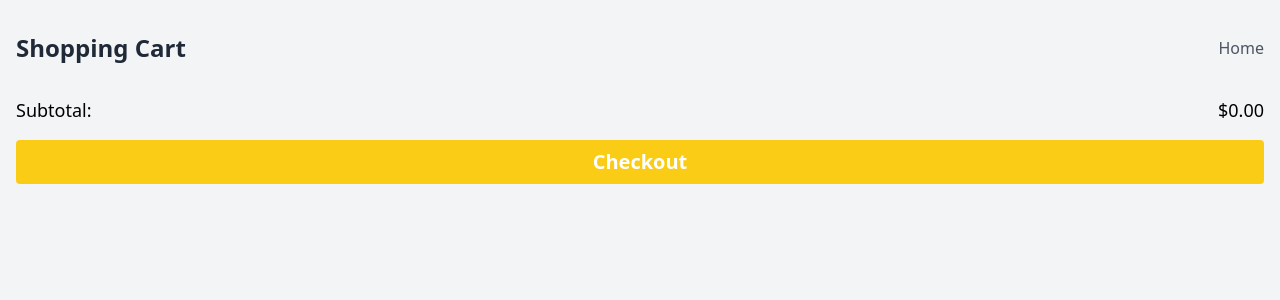
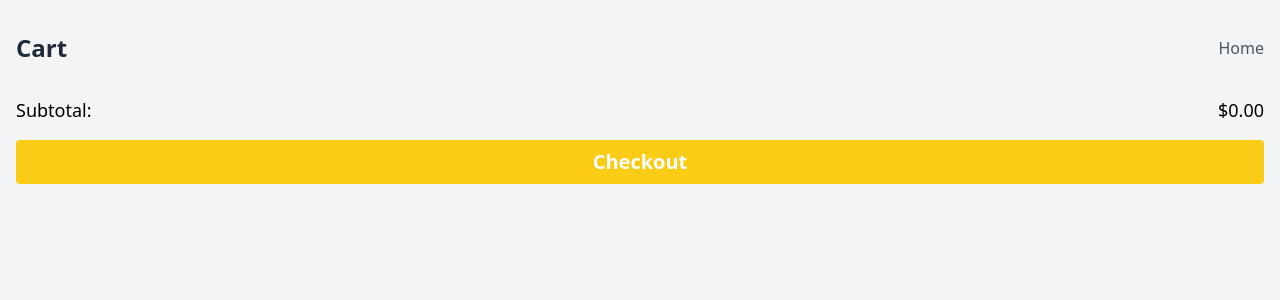
Before and after one commit to nidhi-gupta-1/healthcare-lab-test-app, a React (Create React App) app: page /cart in a window 1280 px wide. Shown: the top 300 px of the page. Built offline with nearby package versions, Linux system fonts and the light colour scheme.

Commit message:
new changes

```diff
--- a/src/components/Cart.js
+++ b/src/components/Cart.js
@@ -48,7 +48,7 @@ function Cart() {
 
   return (
     <div className="container mx-auto p-4">
-      <Navbar {...{ title: "Shopping Cart", isCart: false }} />
+      <Navbar {...{ title: "Cart", isCart: false }} />
       <ul className="list-none mb-4">
         {cartItem.length > 0 &&
           cartItem.map((item) => (
```
